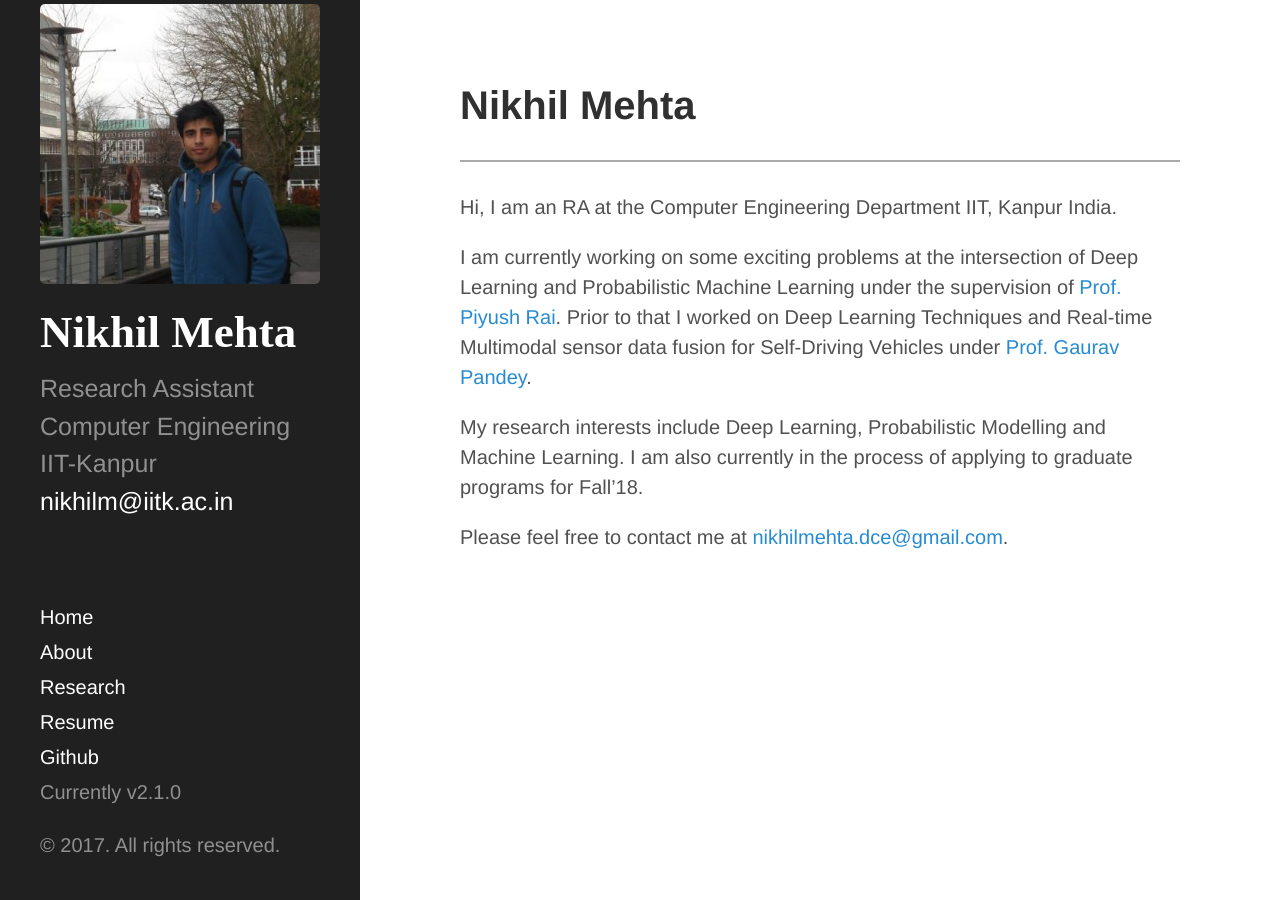
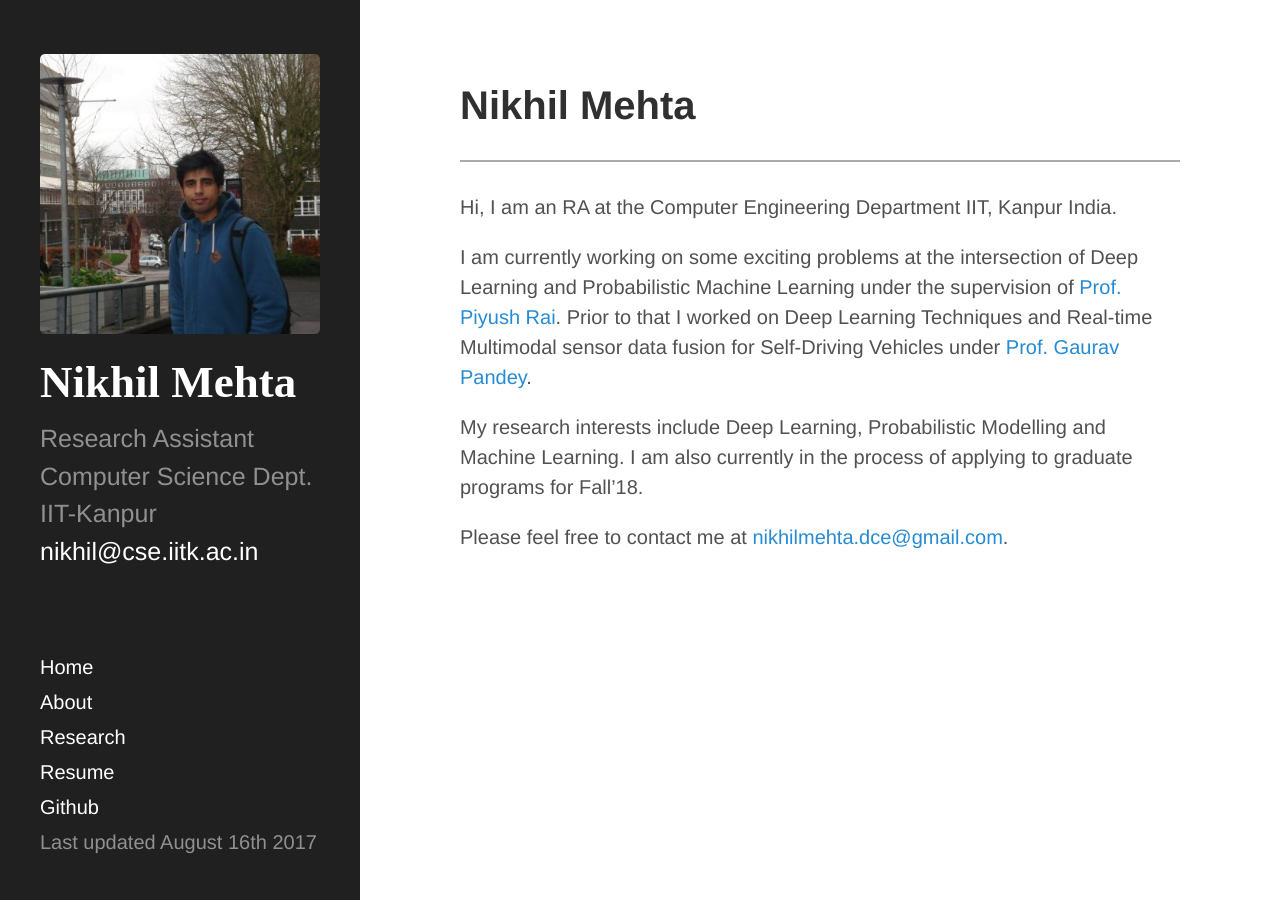
Before and after one commit to nikhil-dce/nikhil-dce.github.io, a Jekyll site: the page built from index.html, in a window 1280 px wide. Built offline with Jekyll 4.4.1, drawn with Linux system fonts in a browser that asks for light colours; the list of posts is cut into pages by our own code.

```diff
--- a/_config.yml
+++ b/_config.yml
@@ -20,13 +20,13 @@ title:            Nikhil Mehta
 tagline:          'RA at IIT-Kanpur'
 
 description:      'Research Assistant<br>
-                  Computer Engineering<br>
+                  Computer Science Dept.<br>
                   IIT-Kanpur <br>
-                  <a href="mailto:nikhilm@iitk.ac.in">nikhilm@iitk.ac.in</a>'
+                  <a href="mailto:nikhil@cse.iitk.ac.in">nikhil@cse.iitk.ac.in</a>'
 
 #description:      'Alright then <a href="http://jekyllrb.com" target="_blank">Jekyll</a> the<a href="https://twitter.com/mdo" target="_blank">@mdo</a>.'
-url:              https://nikhil-dce.github.io
-baseurl:          https://nikhil-dce.github.io/
+url:              https://nikhil-dce.github.io/
+baseurl:          /
 
 author:
   name:           'Nikhil Mehta'
--- a/_includes/sidebar.html
+++ b/_includes/sidebar.html
@@ -34,9 +34,10 @@
       <a class="sidebar-nav-item" href="{{ site.url }}/public/Nikhil_Mehta.pdf"> Resume</a>
       <a class="sidebar-nav-item" href="{{ site.github.repo }}">Github</a>
 
-      <span class="sidebar-nav-item">Currently v{{ site.version }}</span>
+      <span class="sidebar-nav-item">Last updated August 16th 2017</span>
     </nav>
 
-    <p>&copy; {{ site.time | date: '%Y' }}. All rights reserved.</p>
+
+    <!-- <p>&copy; {{ site.time | date: '%Y' }}. All rights reserved.</p> -->
   </div>
 </div>
```
Also changed, not shown: research.md (+11 -0 lines).
